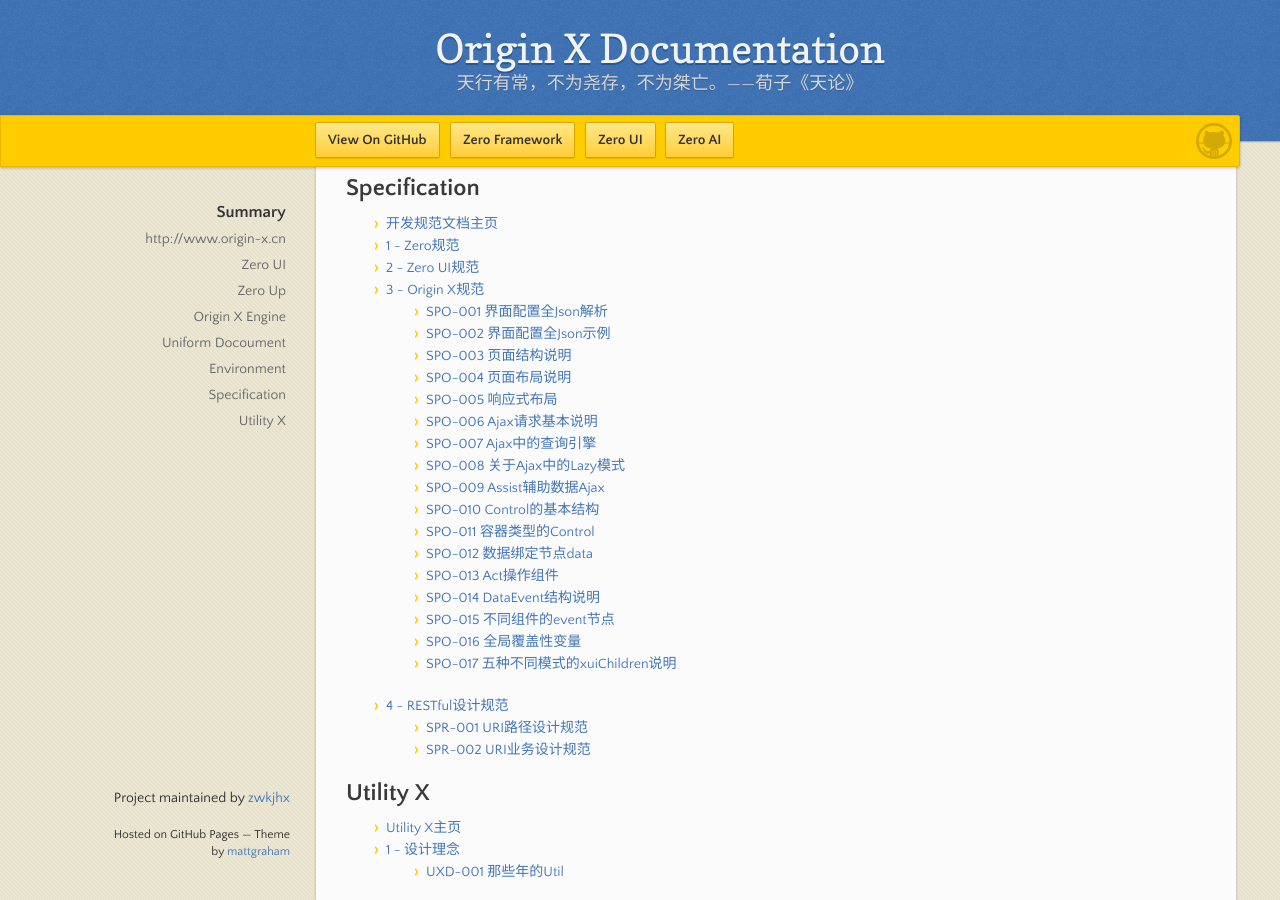
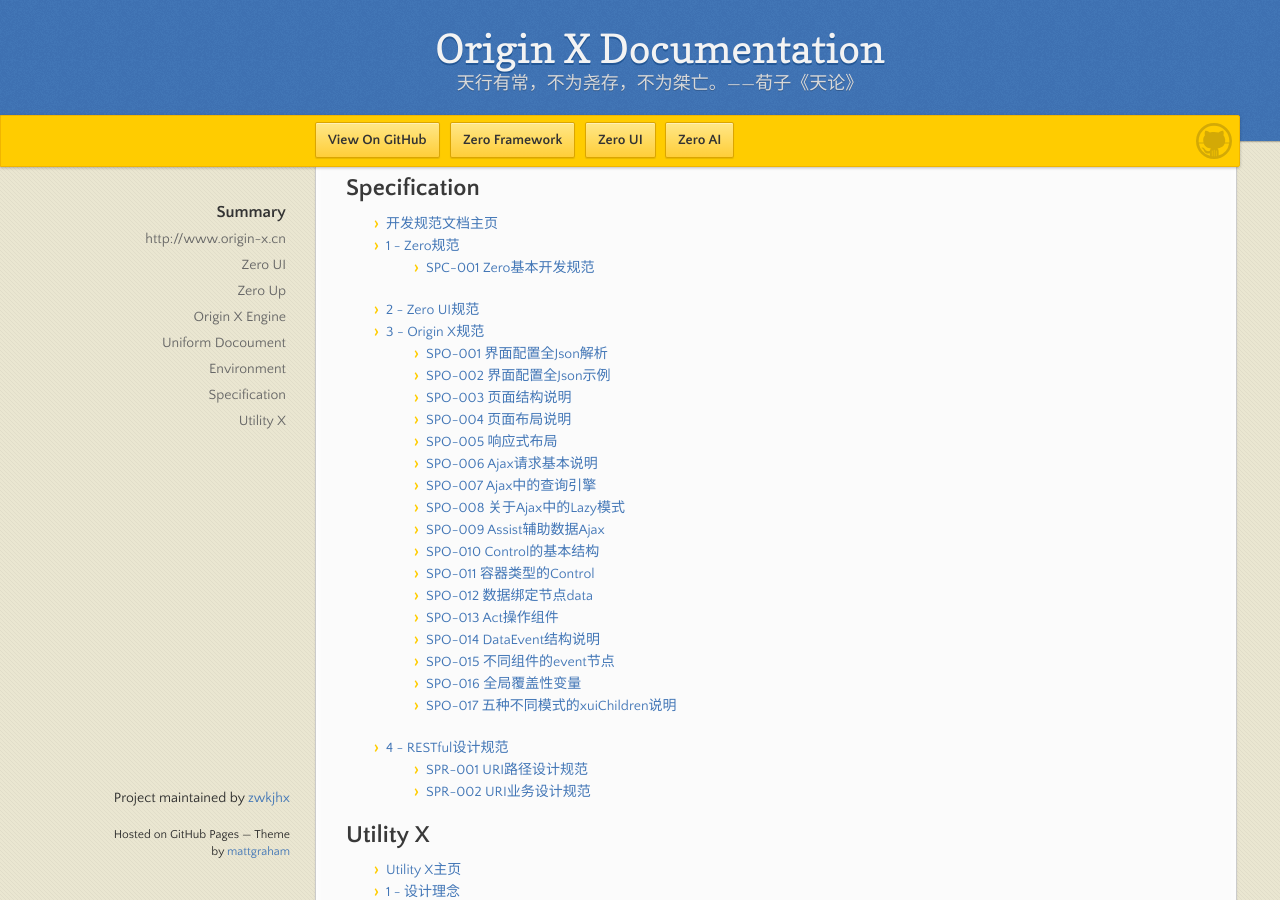
Before and after one commit to zwkjhx/ox-doc, a Jekyll site: the page built from SUMMARY.md, in a window 1280 px wide and 900 px high, scrolled down 2928 px. Built offline with Jekyll 4.4.1, drawn with Linux system fonts in a browser that asks for light colours; our own code applies the rules of GitHub Pages for plain Markdown files.

Commit message:
Updates specification/main.md
Auto commit by GitBook Editor

```diff
--- a/SUMMARY.md
+++ b/SUMMARY.md
@@ -124,6 +124,7 @@
 
 * [开发规范文档主页](specification/main.md)
 * [1 - Zero规范](specification/1-zerogui-fan.md)
+  * [SPC-001 Zero基本开发规范](specification/1-zerogui-fan/spc-001-zeroji-ben-kai-fa-gui-fan.md)
 * [2 - Zero UI规范](specification/2-zero-uigui-fan.md)
 * [3 - Origin X规范](specification/3-origin-xgui-fan.md)
   * [SPO-001 界面配置全Json解析](specification/3-origin-xgui-fan/spo-001-jie-mian-pei-zhi-quan-json-jie-xi.md)
```
Also changed, not shown: specification/main.md (+2 -0 lines), specification/1-zerogui-fan/spc-001-zeroji-ben-kai-fa-gui-fan.md (added).
